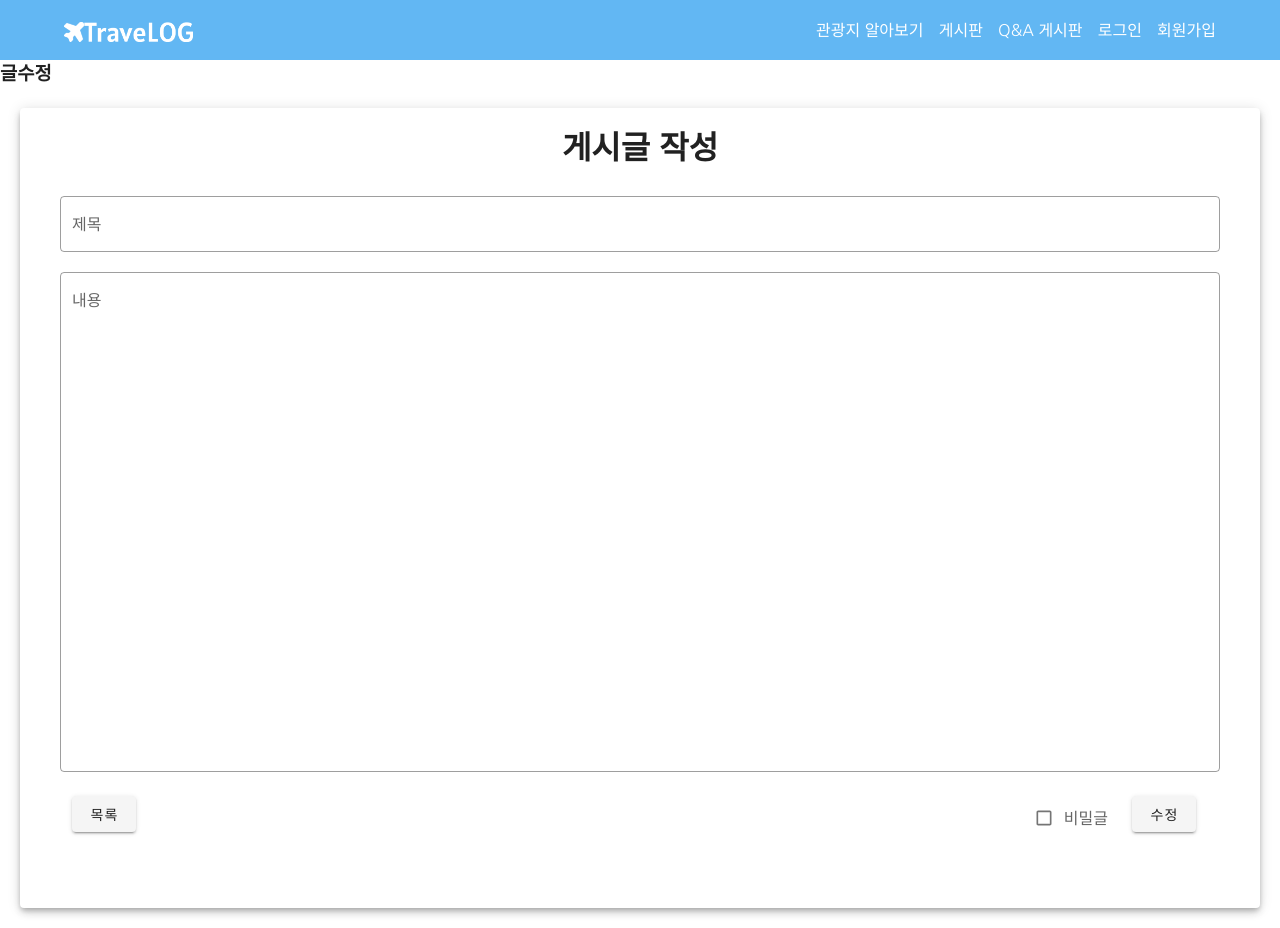
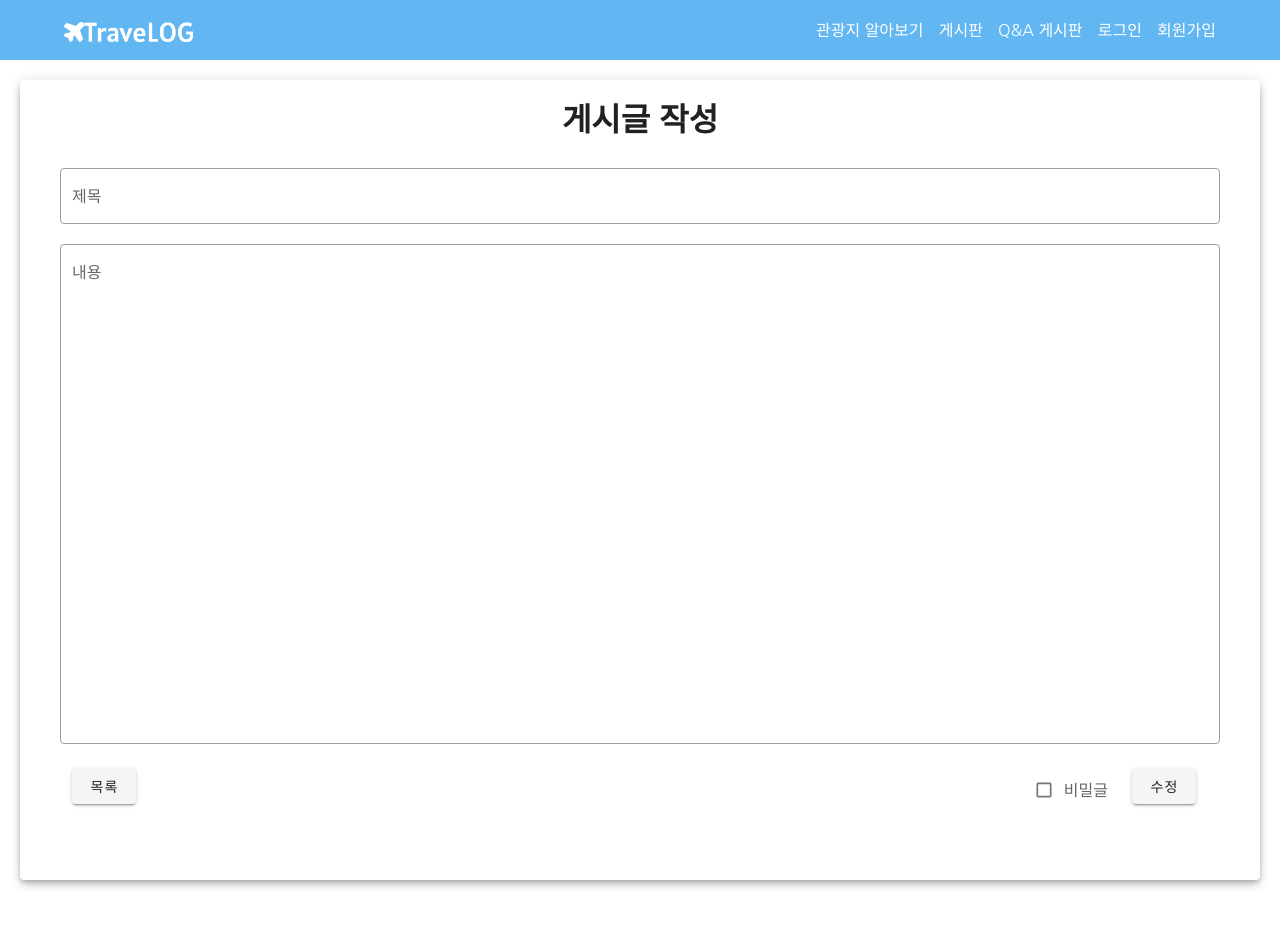
Before and after one commit to SSAFY-TraveLOG/TraveLOG-frontend, a Vue app: page /board/modify/1 in a window 1280 px wide. After the commit the page ends 900 px from the top, so only its background shows below. Built offline with nearby package versions, Linux system fonts and the light colour scheme; no server answers; sample sign-in values are in the browser's storage.

Commit message:
feat: 게시글 수정 기능 구현

```diff
--- a/src/components/board/BoardModify.vue
+++ b/src/components/board/BoardModify.vue
@@ -1,8 +1,5 @@
 <template>
-  <div>
-    <h3>글수정</h3>
-    <board-input-item type="modify" />
-  </div>
+  <board-input-item type="modify" />
 </template>
 
 <script>
```
